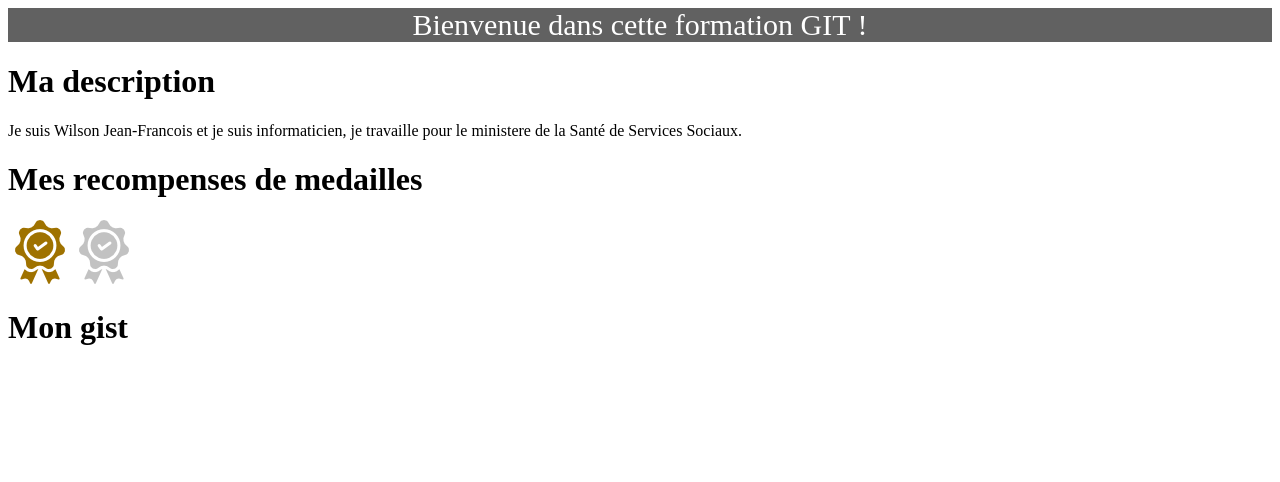
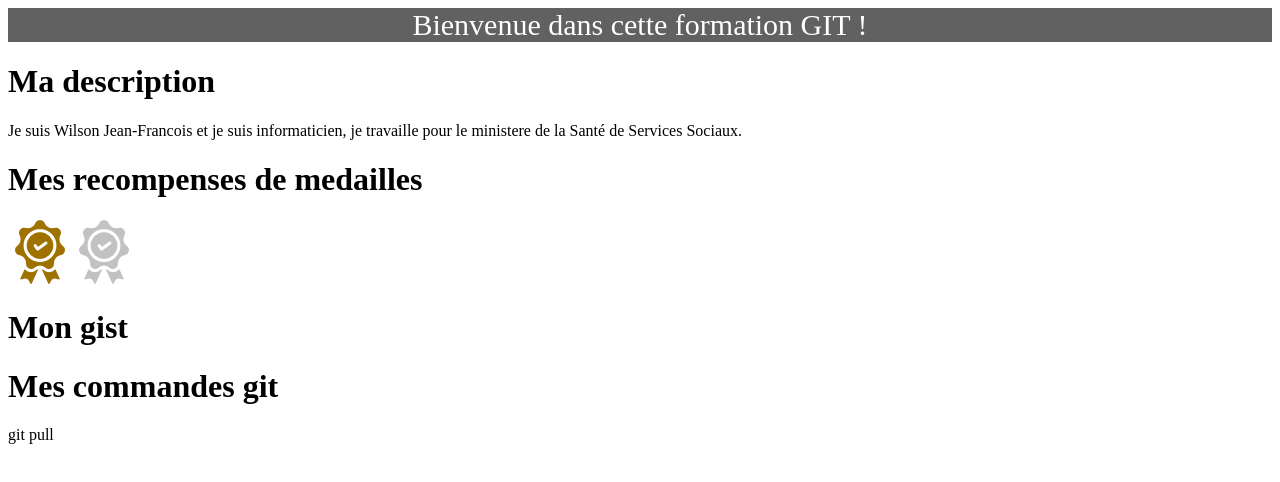
Before and after one commit to wjfrancois/Mon_site_web, a plain HTML site: page hello.html in a window 1280 px wide. Drawn offline with Linux system fonts and the light colour scheme.

Commit message:
ajout de la commande git pull

```diff
--- a/hello.html
+++ b/hello.html
@@ -33,4 +33,10 @@
 		<p> <script src="https://gist.github.com/wjfrancois/269feb28e6feb263953a964d0d75b0bb.js"></script></p>
 
 		</div>
+		<!-- commandes git -->
+		<div>
+		<h1> Mes commandes git</h1>
+		<p> git pull</script></p>
+
+		</div>
 </body></html>
```
